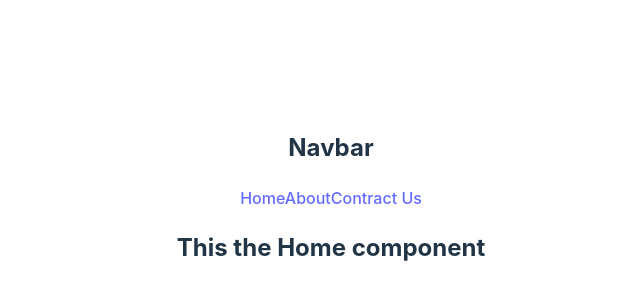
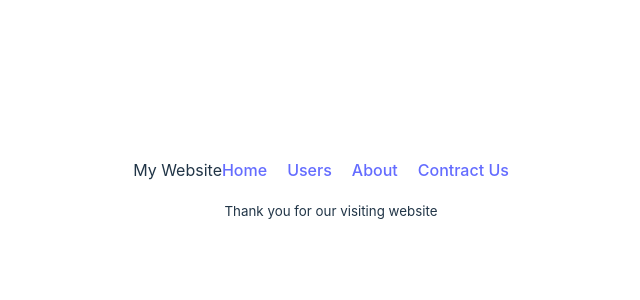
Before and after one commit to Hasan1971f/introduction-react-router-practice, a React (Vite) app: page / in a window 1280 px wide. Shown: the part 202-502 px from the top of the page, without its empty margins (309-949 px from the left). Built offline with nearby package versions, Linux system fonts and the light colour scheme.

Commit message:
added a (Recap) Nested Route and Use Link, outlet

```diff
--- /dev/null
+++ b/src/Components/Footer/Footer.jsx
@@ -0,0 +1,11 @@
+
+
+const Footer = () => {
+    return (
+        <div>
+            <p><small>Thank you for our visiting website</small></p>
+        </div>
+    );
+};
+
+export default Footer;
--- /dev/null
+++ b/src/Components/Header/Header.css
@@ -0,0 +1,3 @@
+nav a{
+    margin-right: 20px;
+}
--- a/src/Components/Header/Header.jsx
+++ b/src/Components/Header/Header.jsx
@@ -1,13 +1,16 @@
-
+import { Link } from 'react-router-dom';
+import './Header.css'
 
 const Header = () => {
     return (
         <div>
-            <h2>Navbar</h2>
+
             <nav>
-                <a href="/">Home</a>
-                <a href="/">About</a>
-                <a href="/">Contract Us</a>
+                <span>My Website</span>
+               <Link to="/">Home</Link>
+               <Link to="/users">Users</Link>
+               <Link to ="/about">About</Link>
+               <Link to= "/contract">Contract Us</Link>
             </nav>
         </div>
     );
--- a/src/Components/Home/Home.jsx
+++ b/src/Components/Home/Home.jsx
@@ -1,13 +1,14 @@
 import { Outlet } from "react-router-dom";
 import Header from "../Header/Header";
+import Footer from "../Footer/Footer";
 
 
 const Home = () => {
     return (
         <div>
             <Header></Header>
-            <h2>This the Home component</h2>
             <Outlet></Outlet>
+           <Footer></Footer>
         </div>
     );
 };
--- /dev/null
+++ b/src/Components/Users/Users.jsx
@@ -0,0 +1,12 @@
+
+
+const Users = () => {
+    return (
+        <div>
+            <h2>Our Users</h2>
+            <p>Fantastic and Gentleman users</p>
+        </div>
+    );
+};
+
+export default Users;
```
Also changed, not shown: src/main.jsx (+6 -1 lines).
